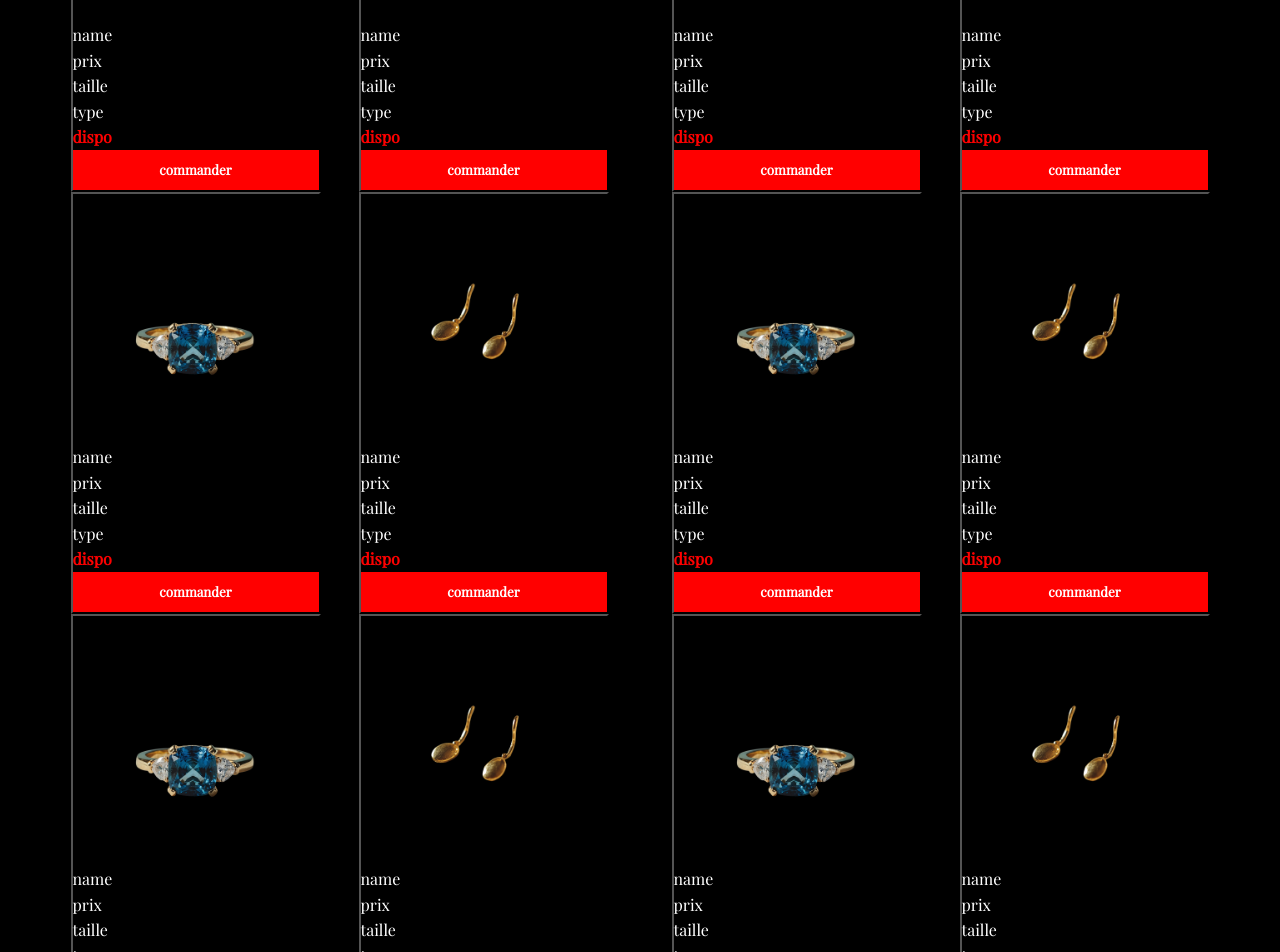
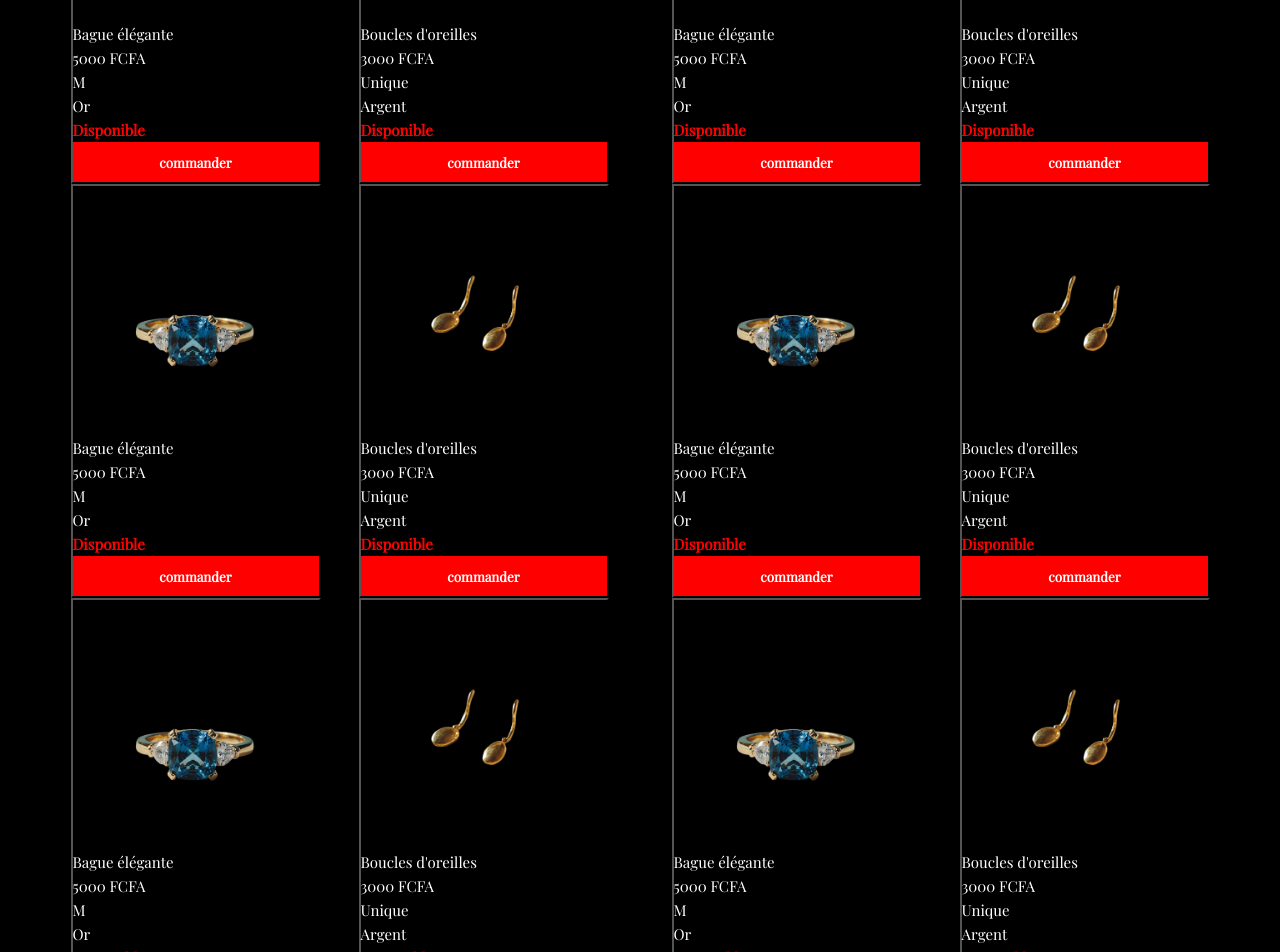
Before and after one commit to AKEKOFranck/JewerlyShop, a React (Vite) app: page /pn in a window 1280 px wide. Shown: the part 380-1332 px from the top of the page. Built offline with nearby package versions, Linux system fonts and the light colour scheme.

Commit message:
maj : ajout de commande

```diff
--- a/src/pages/pageNormal/PN.jsx
+++ b/src/pages/pageNormal/PN.jsx
@@ -3,28 +3,49 @@ import { Link } from 'react-router-dom';
 import pic1 from '../../assets/Ebague.png';
 import pic2 from '../../assets/Eboucles.png';
 export default function PN() {
+
+    const sendToWhatsApp = (product) => {
+    const numero = "2250700000000"; // ton numéro
+
+    const message = `
+🛍️ *Commande produit*
+
+📌 Produit : ${product.name}
+💰 Prix : ${product.prix}
+📏 Taille : ${product.taille}
+🔖 Type : ${product.type}
+
+✍️ *Veuillez compléter :*
+👤 Nom :
+📞 Numéro :
+📍 Localisation :
+🔢 Quantité :
+
+Merci 🙏
+    `;
+
+    const url = `https://wa.me/${numero}?text=${encodeURIComponent(message)}`;
+    window.open(url, "_blank");
+};
+
+
     const dataProducts = [
   {
-            id:1 ,
-            details: [
-                "name",
-                "prix",
-                "taille",
-                "type",
-            ],
-            disponibility:" dispo",
+    id: 1,
+    name: "Bague élégante",
+    prix: "5000 FCFA",
+    taille: "M",
+    type: "Or",
+    disponibility: "Disponible",
     image: pic1,
   },
-
   {
-            id:2 ,
-            details: [
-                "name",
-                "prix",
-                "taille",
-                "type",
-            ],
-            disponibility:" dispo",
+    id: 2,
+    name: "Boucles d'oreilles",
+    prix: "3000 FCFA",
+    taille: "Unique",
+    type: "Argent",
+    disponibility: "Disponible",
     image: pic2,
   }
 ]
@@ -42,13 +63,14 @@ export default function PN() {
     <div className='pn_card' key={data.id}>
         <img src={data.image} alt={data.name} className='pn_img'/>
         <div className='pn_items'>
-            <ul>
-                {data.details.map((detail, index) => (
-                    <li key={index}>{detail}</li>
-                ))}
-            </ul>
+            <p className='pn_name'>{data.name}</p>
+            <p className='pn_prix'>{data.prix}</p>
+            <p className='pn_taille'>{data.taille}</p>
+            <p className='pn_type'>{data.type}</p>
             <p className='pn_qt'>{data.disponibility}</p>
-            <button className='pn_bt'>commander</button>
+            <button className='pn_bt' onClick={() => sendToWhatsApp(data)}>
+                commander
+            </button>
         </div>
     </div>
 ))}
@@ -62,13 +84,14 @@ export default function PN() {
     <div className='pn_card' key={data.id}>
         <img src={data.image} alt={data.name} className='pn_img'/>
         <div className='pn_items'>
-            <ul>
-                {data.details.map((detail, index) => (
-                    <li key={index}>{detail}</li>
-                ))}
-            </ul>
+            <p className='pn_name'>{data.name}</p>
+            <p className='pn_prix'>{data.prix}</p>
+            <p className='pn_taille'>{data.taille}</p>
+            <p className='pn_type'>{data.type}</p>
             <p className='pn_qt'>{data.disponibility}</p>
-            <button className='pn_bt'>commander</button>
+            <button className='pn_bt' onClick={() => sendToWhatsApp(data)}>
+                commander
+            </button>
         </div>
     </div>
 ))}
@@ -84,13 +107,14 @@ export default function PN() {
     <div className='pn_card' key={data.id}>
         <img src={data.image} alt={data.name} className='pn_img'/>
         <div className='pn_items'>
-            <ul>
-                {data.details.map((detail, index) => (
-                    <li key={index}>{detail}</li>
-                ))}
-            </ul>
+            <p className='pn_name'>{data.name}</p>
+            <p className='pn_prix'>{data.prix}</p>
+            <p className='pn_taille'>{data.taille}</p>
+            <p className='pn_type'>{data.type}</p>
             <p className='pn_qt'>{data.disponibility}</p>
-            <button className='pn_bt'>commander</button>
+            <button className='pn_bt' onClick={() => sendToWhatsApp(data)}>
+                commander
+            </button>
         </div>
     </div>
 ))}
@@ -102,13 +126,14 @@ export default function PN() {
     <div className='pn_card' key={data.id}>
         <img src={data.image} alt={data.name} className='pn_img'/>
         <div className='pn_items'>
-            <ul>
-                {data.details.map((detail, index) => (
-                    <li key={index}>{detail}</li>
-                ))}
-            </ul>
+            <p className='pn_name'>{data.name}</p>
+            <p className='pn_prix'>{data.prix}</p>
+            <p className='pn_taille'>{data.taille}</p>
+            <p className='pn_type'>{data.type}</p>
             <p className='pn_qt'>{data.disponibility}</p>
-            <button className='pn_bt'>commander</button>
+            <button className='pn_bt' onClick={() => sendToWhatsApp(data)}>
+                commander
+            </button>
         </div>
     </div>
 ))}
@@ -124,13 +149,14 @@ export default function PN() {
     <div className='pn_card' key={data.id}>
         <img src={data.image} alt={data.name} className='pn_img'/>
         <div className='pn_items'>
-            <ul>
-                {data.details.map((detail, index) => (
-                    <li key={index}>{detail}</li>
-                ))}
-            </ul>
+            <p className='pn_name'>{data.name}</p>
+            <p className='pn_prix'>{data.prix}</p>
+            <p className='pn_taille'>{data.taille}</p>
+            <p className='pn_type'>{data.type}</p>
             <p className='pn_qt'>{data.disponibility}</p>
-            <button className='pn_bt'>commander</button>
+            <button className='pn_bt' onClick={() => sendToWhatsApp(data)}>
+                commander
+            </button>
         </div>
     </div>
 ))}
@@ -142,13 +168,14 @@ export default function PN() {
     <div className='pn_card' key={data.id}>
         <img src={data.image} alt={data.name} className='pn_img'/>
         <div className='pn_items'>
-            <ul>
-                {data.details.map((detail, index) => (
-                    <li key={index}>{detail}</li>
-                ))}
-            </ul>
+            <p className='pn_name'>{data.name}</p>
+            <p className='pn_prix'>{data.prix}</p>
+            <p className='pn_taille'>{data.taille}</p>
+            <p className='pn_type'>{data.type}</p>
             <p className='pn_qt'>{data.disponibility}</p>
-            <button className='pn_bt'>commander</button>
+            <button className='pn_bt' onClick={() => sendToWhatsApp(data)}>
+                commander
+            </button>
         </div>
     </div>
 ))}
--- a/src/styles/stylePN/PN.css
+++ b/src/styles/stylePN/PN.css
@@ -50,7 +50,7 @@ main{
     align-items: start;
     justify-content: end;
     width: 100%;
-    font-size: 1rem;
+    font-size: 15px;
     color: white;
 }
 
```
Lines whose indentation alone changed are shown as unchanged.
